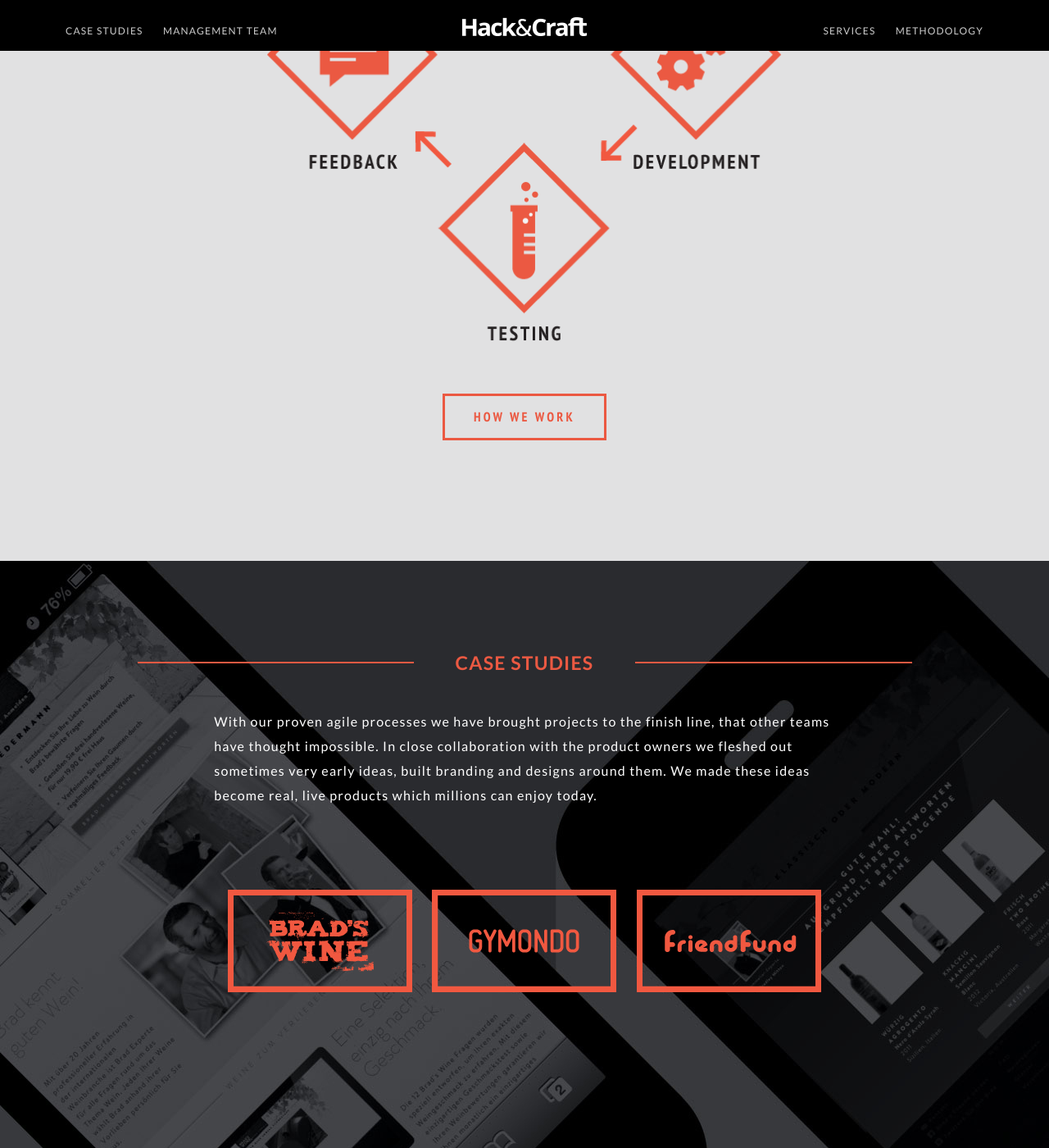
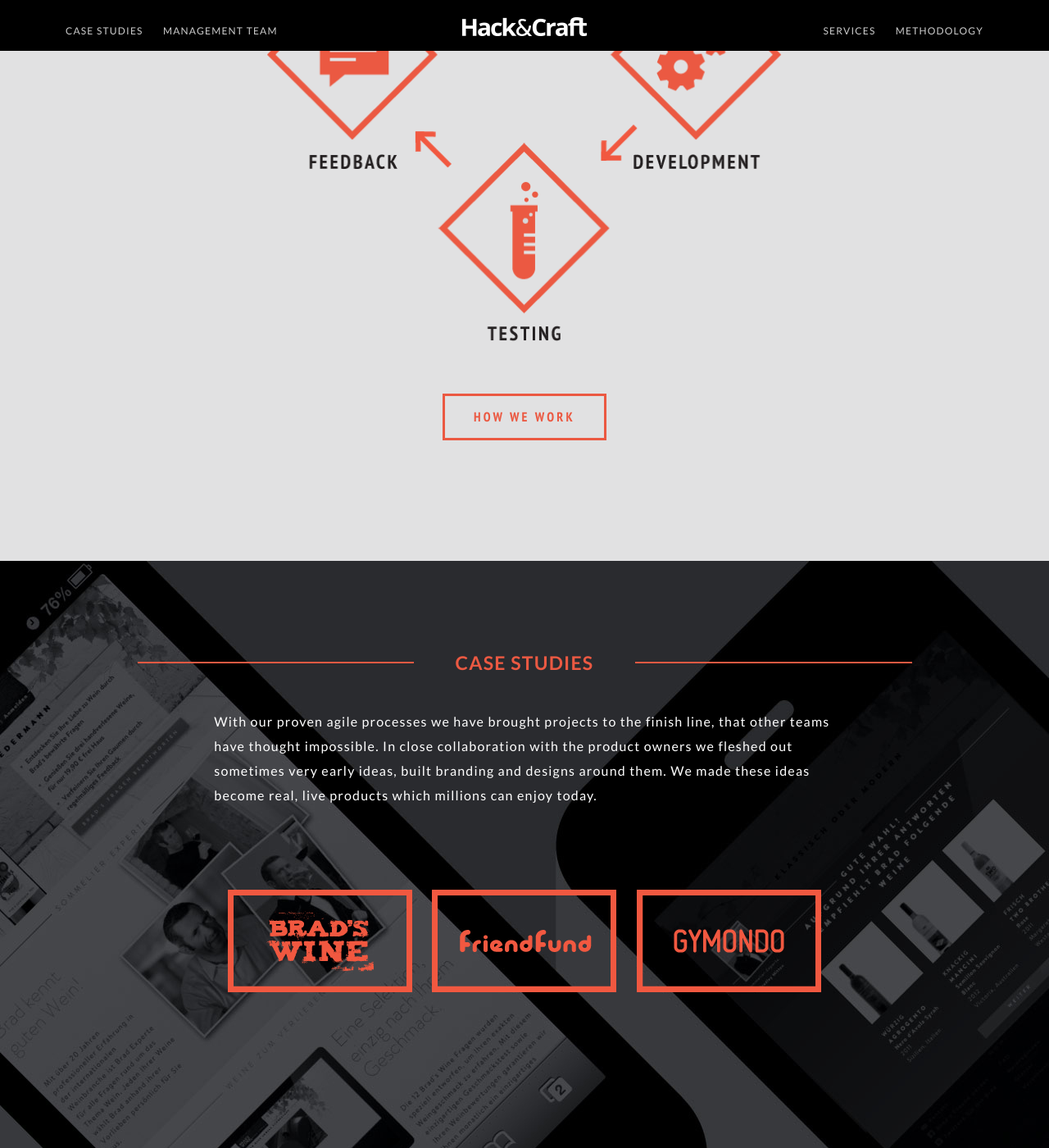
Before and after one commit to MartinPeschke/hncweb, a Jekyll site: the page built from index.html, in a window 1280 px wide and 1400 px high, scrolled down 1578 px. Shown: the whole window at 82% size. Built offline with Jekyll 4.4.1, drawn with Linux system fonts in a browser that asks for light colours; Markdown is read by kramdown in place of the engine named in the settings; some of the changed text lies outside the part shown.

```diff
--- a/index.html
+++ b/index.html
@@ -57,8 +57,8 @@
           </p>
           <div class="marg-top text-center">
             <a href="{{ site.baseurl }}portfolio/bradswine.html" class="btn-project btn-project-bradswine">Bradswine</a>
+            <a href="{{ site.baseurl }}portfolio/friendfund.html" class="btn-project btn-project-friendfund">Friendfund</a>
             <a href="{{ site.baseurl }}portfolio/gymondo.html" class="btn-project btn-project-gymondo">Gymondo</a>
-            <a href="{{ site.baseurl }}portfolio/friendfund.html" class="btn-project btn-project-friendfund">Friendfund</a>
           </div>
         </div>
       </div>
@@ -105,7 +105,7 @@
             check out our complete services list by clicking through below.
           </p>
           <div class="marg-top text-center">
-            <a href="services.html" class="btn btn-black-default">What we do</a>
+            <a href="services.html" class="btn btn-black-default">Our Services</a>
           </div>
         </div>
       </div>
@@ -191,7 +191,7 @@
           </p>
           <p>We are the product builder powerhouse from Berlin. You come to us with a brief vision of your new digital product and together we make it happen.</p>
           <div class="marg-top text-center">
-            <a href="aboutus.html#overview" class="btn btn-black-primary">Meet the Team</a>
+            <a href="aboutus.html" class="btn btn-black-primary">Our Management</a>
           </div>
         </div>
       </div>
--- a/static/less/portfolio.less
+++ b/static/less/portfolio.less
@@ -27,7 +27,7 @@
 
 .l-module__small {
   padding: 50px 0;
-  h1 {font-weight: 300; text-transform: uppercase; text-align: left;}
+  h1 {font-weight: 100; text-transform: uppercase; text-align: left;}
   h4 {font-weight: 400; text-transform: uppercase; text-align: center;}
 }
 
```
Also changed, not shown: static/css/site.min.css, static/img/home_methodology/step1.png, static/img/home_methodology/step2.png, static/img/home_methodology/step3.png, static/img/home_methodology/step4.png, 1 other file.
